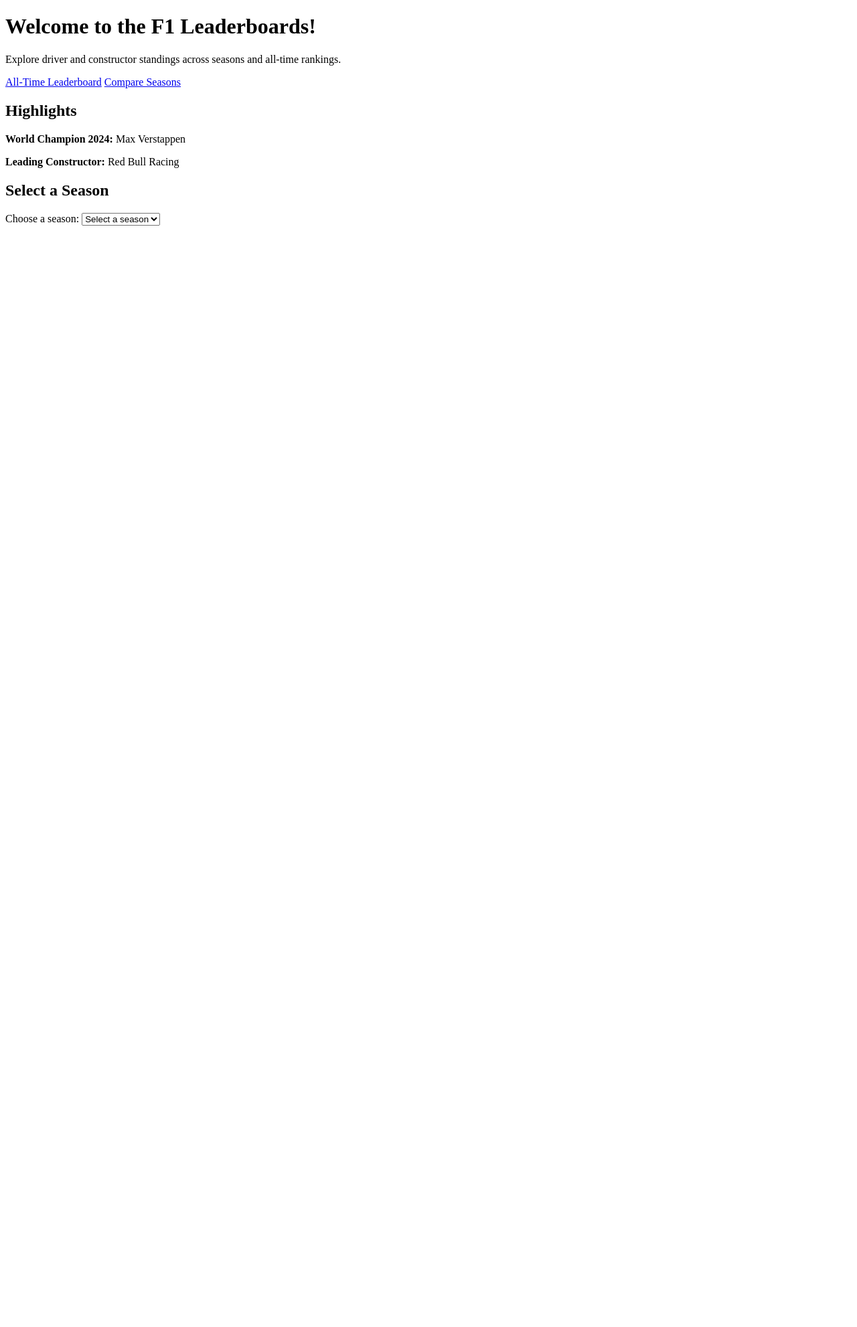
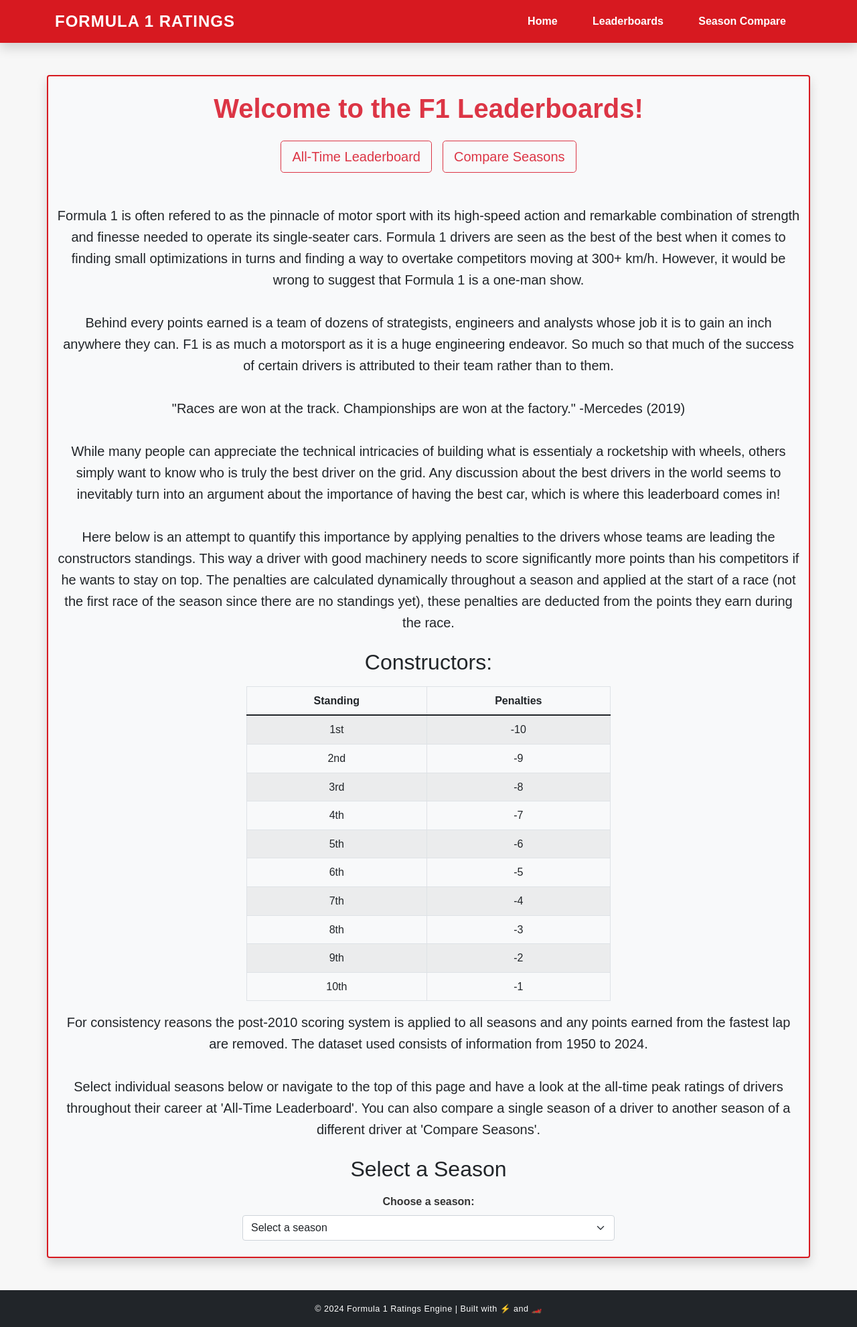
Before and after one commit to MennoRooker/F1-Ratings-Engine, a Flask app: page / in a window 1280 px wide. Shown: the whole page at 67% size. Before the commit the page ends 337 px from the top, so only its background shows below. Run offline with Flask 3, Linux system fonts and the light colour scheme; data that the repository does not hold is empty; parts of the project's set-up code (start-up, migrations or seed data) failed here and were passed over.

Commit message:
Final Version

```diff
--- a/app.py
+++ b/app.py
@@ -153,6 +153,46 @@
     )
 
 
+# ============================================ ALL-TIME LEADERBOARD ============================================ #
+@app.route("/all-time")
+def all_time_leaderboard():
+    """Displays the top 20 highest cumulative adjusted points achieved by drivers across their careers."""
+
+    # Calculate cumulative adjusted points for each race (over all races) for each driver
+    cumulative_points = (
+        db.session.query(
+            Driver.id.label("driver_id"),
+            Driver.name.label("driver_name"),
+            Race.name.label("race_name"),
+            Race.year.label("race_year"),
+            func.sum(Rating.adjusted_points).over(
+                partition_by=Driver.id, order_by=Race.id
+            ).label("cumulative_adjusted_points"),
+        )
+        .join(Rating, Driver.id == Rating.driver_id)
+        .join(Race, Rating.race_id == Race.id)
+        .subquery()
+    )
+
+    # Now, select the highest cumulative adjusted points for each driver
+    peak_points_query = (
+        db.session.query(
+            cumulative_points.c.driver_name,
+            func.max(cumulative_points.c.cumulative_adjusted_points).label("highest_cumulative_points")
+        )
+        .group_by(cumulative_points.c.driver_name)
+        .order_by(func.max(cumulative_points.c.cumulative_adjusted_points).desc())
+        .limit(20)  # Only return the top 20 drivers
+        .all()
+    )
+
+    # Render the leaderboard template
+    return render_template(
+        "all-time.html",
+        standings=peak_points_query
+    )
+
+
 
 # ============================================ DRIVER NAMES ============================================ #
 @app.route('/api/drivers', methods=['GET'])
@@ -277,28 +317,3 @@
 
     # Render the input form for GET requests
     return render_template("compare.html")
-
-
-
-# ============================================ FETCH NAMES ============================================ #
-def fetch_names(year):
-    """Test function"""
-
-    driver_names = (
-        db.session.query(Driver.name)
-        .join(Rating, Driver.id == Rating.driver_id)
-        .join(Race, Rating.race_id == Race.id)
-        .filter(Race.year == year)
-        .distinct()  # Ensure unique driver names
-        .all()
-    )
-
-    return [name[0] for name in driver_names]
-
-
-# ================================================ MAIN ================================================ #
-if __name__ == "__main__":
-    with app.app_context():
-        with app.test_request_context():
-            leaderboard(2020)
-            print(fetch_names(2020))
--- a/static/styles.css
+++ b/static/styles.css
@@ -0,0 +1,64 @@
+/* General Styles */
+body {
+    font-family: Arial, Helvetica, sans-serif;
+    background-color: #f7f7f7;
+    color: #333;
+    line-height: 1.6;
+    margin: 0;
+}
+
+/* Formula 1 Red Theme */
+.bg-dark-red {
+    background-color: #d71920; /* Bright F1 Red */
+}
+
+.nav-link {
+    transition: color 0.3s ease-in-out;
+}
+
+.nav-link:hover {
+    color: #ffc107; /* Yellow hover effect */
+}
+
+/* Header */
+header a.navbar-brand {
+    text-transform: uppercase;
+    letter-spacing: 1px;
+}
+
+header .nav-link {
+    font-size: 1rem;
+    font-weight: 600;
+}
+
+/* Flash Messages */
+.alert {
+    font-weight: bold;
+}
+
+/* Main Content */
+main {
+    background: #fff;
+    border: 2px solid #d71920;
+    border-radius: 8px;
+}
+
+/* Buttons */
+.btn-primary {
+    background-color: #d71920;
+    border: none;
+    color: white;
+}
+
+.btn-primary:hover {
+    background-color: #b8151b;
+    color: #fff;
+}
+
+/* Footer */
+footer {
+    background-color: #222;
+    color: #bbb;
+    font-size: 0.9rem;
+    letter-spacing: 0.5px;
+}
--- a/templates/homepage.html
+++ b/templates/homepage.html
@@ -1,35 +1,130 @@
-<!DOCTYPE html>
-<html lang="en">
-<head>
-    <title>F1 Leaderboards</title>
-</head>
-<body>
-    <header>
-        <h1>Welcome to the F1 Leaderboards!</h1>
-        <p>Explore driver and constructor standings across seasons and all-time rankings.</p>
-        <nav>
-            <a href="/all-time">All-Time Leaderboard</a>
-            <a href="/season-compare">Compare Seasons</a>
-        </nav>
-    </header>
+{% extends "layout.html" %}
 
-    <section id="highlights">
-        <h2>Highlights</h2>
-        <p><strong>World Champion 2024:</strong> Max Verstappen</p>
-        <p><strong>Leading Constructor:</strong> Red Bull Racing</p>
-    </section>
+{% block title %}
+F1 Leaderboards
+{% endblock %}
 
-    <section id="season-dropdown">
-        <h2>Select a Season</h2>
-        <form method="get" action="">
-            <label for="season">Choose a season:</label>
-            <select name="season" id="season" onchange="location = this.value;">
+{% block main %}
+<div class="text-center mb-4">
+    <h1 class="fw-bold text-danger">Welcome to the F1 Leaderboards!</h1>
+</div>
+
+<!-- Navigation Section -->
+<div class="d-flex justify-content-center gap-3 mb-5">
+    <a href="/all-time" class="btn btn-outline-danger btn-lg">All-Time Leaderboard</a>
+    <a href="/season-compare" class="btn btn-outline-danger btn-lg">Compare Seasons</a>
+</div>
+
+<!-- Webpage Explanation -->
+<div class="text-center mb-4">
+    <p class="lead text-dark">
+        Formula 1 is often refered to as the pinnacle of motor sport with its high-speed action and
+        remarkable combination of strength and finesse needed to operate its single-seater cars.
+        Formula 1 drivers are seen as the best of the best when it comes to finding small optimizations
+        in turns and finding a way to overtake competitors moving at 300+ km/h. However, it would be
+        wrong to suggest that Formula 1 is a one-man show.
+        <br><br>
+        Behind every points earned is a team of dozens of strategists, engineers and analysts whose
+        job it is to gain an inch anywhere they can. F1 is as much a motorsport as it is a huge engineering
+        endeavor. So much so that much of the success of certain drivers is attributed to their team
+        rather than to them.
+        <br><br>
+        "Races are won at the track. Championships are won at the factory."  -Mercedes (2019)
+        <br><br>
+        While many people can appreciate the technical intricacies of building what is essentialy a
+        rocketship with wheels, others simply want to know who is truly the best driver on the grid.
+        Any discussion about the best drivers in the world seems to inevitably turn into an argument
+        about the importance of having the best car, which is where this leaderboard comes in!
+        <br><br>
+        Here below is an attempt to quantify this importance by applying penalties to the drivers whose
+        teams are leading the constructors standings. This way a driver with good machinery
+        needs to score significantly more points than his competitors if he wants to stay on top.
+        The penalties are calculated dynamically throughout a season and applied at the start of a race
+        (not the first race of the season since there are no standings yet), these penalties are deducted
+        from the points they earn during the race.
+    </p>
+</div>
+
+<!-- Penalties Table -->
+<div class="container text-center">
+    <h2 class="text-dark mb-3">Constructors:</h2>
+    <table class="table table-striped table-bordered w-50 mx-auto">
+        <thead>
+            <tr>
+                <th>Standing</th>
+                <th>Penalties</th>
+            </tr>
+        </thead>
+        <tbody>
+            <tr>
+                <td>1st</td>
+                <td>-10</td>
+            </tr>
+            <tr>
+                <td>2nd</td>
+                <td>-9</td>
+            </tr>
+            <tr>
+                <td>3rd</td>
+                <td>-8</td>
+            </tr>
+            <tr>
+                <td>4th</td>
+                <td>-7</td>
+            </tr>
+            <tr>
+                <td>5th</td>
+                <td>-6</td>
+            </tr>
+            <tr>
+                <td>6th</td>
+                <td>-5</td>
+            </tr>
+            <tr>
+                <td>7th</td>
+                <td>-4</td>
+            </tr>
+            <tr>
+                <td>8th</td>
+                <td>-3</td>
+            </tr>
+            <tr>
+                <td>9th</td>
+                <td>-2</td>
+            </tr>
+            <tr>
+                <td>10th</td>
+                <td>-1</td>
+            </tr>
+        </tbody>
+    </table>
+</div>
+
+<!-- Webpage Explanation -->
+<div class="text-center mb-4">
+    <p class="lead text-dark">
+        For consistency reasons the post-2010 scoring system is applied to all seasons and any points
+        earned from the fastest lap are removed. The dataset used consists of information from 1950  to 2024.
+        <br><br>
+        Select individual seasons below or navigate to the top of this page and have a look at the
+        all-time peak ratings of drivers throughout their career at 'All-Time Leaderboard'. You can also compare a single season
+        of a driver to another season of a different driver at 'Compare Seasons'.
+    </p>
+</div>
+
+<!-- Season Selection Dropdown -->
+<section id="season-dropdown" class="text-center">
+    <h2 class="text-dark mb-3">Select a Season</h2>
+    <form method="get" action="">
+        <label for="season" class="form-label fw-bold">Choose a season:</label>
+        <div class="d-flex justify-content-center">
+            <select name="season" id="season" class="form-select w-50" onchange="location = this.value;">
                 <option value="" disabled selected>Select a season</option>
                 {% for season in seasons %}
                 <option value="/{{ season }}">{{ season }}</option>
                 {% endfor %}
             </select>
-        </form>
-    </section>
-</body>
-</html>
+        </div>
+    </form>
+</section>
+{% endblock %}
--- a/templates/layout.html
+++ b/templates/layout.html
@@ -1,5 +1,4 @@
 <!DOCTYPE html>
-
 <html lang="en">
 
 <head>
@@ -18,21 +17,33 @@
 </head>
 
 <body>
+    <!-- Header -->
+    <header class="sticky-top bg-dark-red py-2 shadow">
+        <div class="container d-flex justify-content-between align-items-center">
+            <a href="/" class="navbar-brand text-white fw-bold fs-4 m-0">Formula 1 Ratings</a>
+            <nav>
+                <a href="/" class="nav-link d-inline-block text-white mx-2">Home</a>
+                <a href="/leaderboard" class="nav-link d-inline-block text-white mx-2">Leaderboards</a>
+                <a href="/season-compare" class="nav-link d-inline-block text-white mx-2">Season Compare</a>
+            </nav>
+        </div>
+    </header>
+
     <!-- Flash Messages -->
     {% if get_flashed_messages() %}
-            <div class="alert alert-info text-center m-0" role="alert">
+        <div class="alert alert-danger text-center rounded-0 m-0" role="alert">
             {{ get_flashed_messages() | join(" ") }}
         </div>
     {% endif %}
 
-        <!-- Page Content -->
-        <main class="container py-4">
+    <!-- Main Content -->
+    <main class="container my-5 py-4 bg-light shadow rounded">
         {% block main %}{% endblock %}
     </main>
 
     <!-- Footer -->
-        <footer class="text-center py-3">
-            <small>&copy; Formula 1 Ratings Engine </small>
+    <footer class="bg-dark text-center text-white py-3 mt-4">
+        <small>&copy; 2024 Formula 1 Ratings Engine | Built with ⚡ and 🏎️</small>
     </footer>
 </body>
 
--- a/templates/leaderboard.html
+++ b/templates/leaderboard.html
@@ -21,7 +21,6 @@
                 <th>Driver</th>
                 <th>Points</th>
                 <th>Adjusted Points</th>
-                <th>Zero-Sum Rating</th>
             </tr>
         </thead>
         <tbody>
@@ -31,7 +30,6 @@
                 <td>{{ driver }}</td>
                 <td>{{ total_points|round|int if total_points.is_integer() else total_points }}</td>
                 <td>{{ adjusted_points|round|int if adjusted_points.is_integer() else adjusted_points }}</td>
-                <td>{{ zero_sum_rating }}</td>
             </tr>
             {% endfor %}
         </tbody>
```
Also changed, not shown: templates/all-time.html (added, +32 -0 lines). Lines whose indentation alone changed are shown as unchanged.
